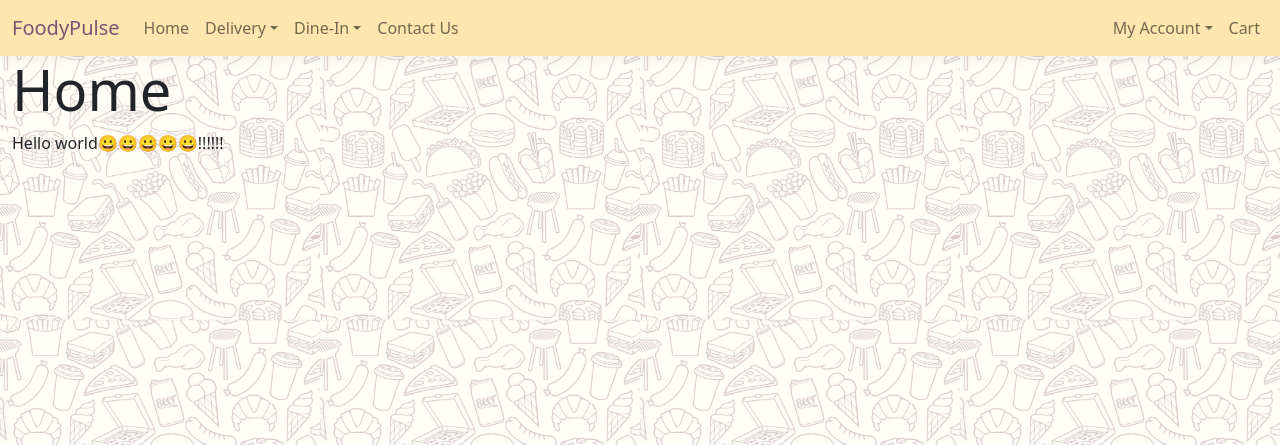
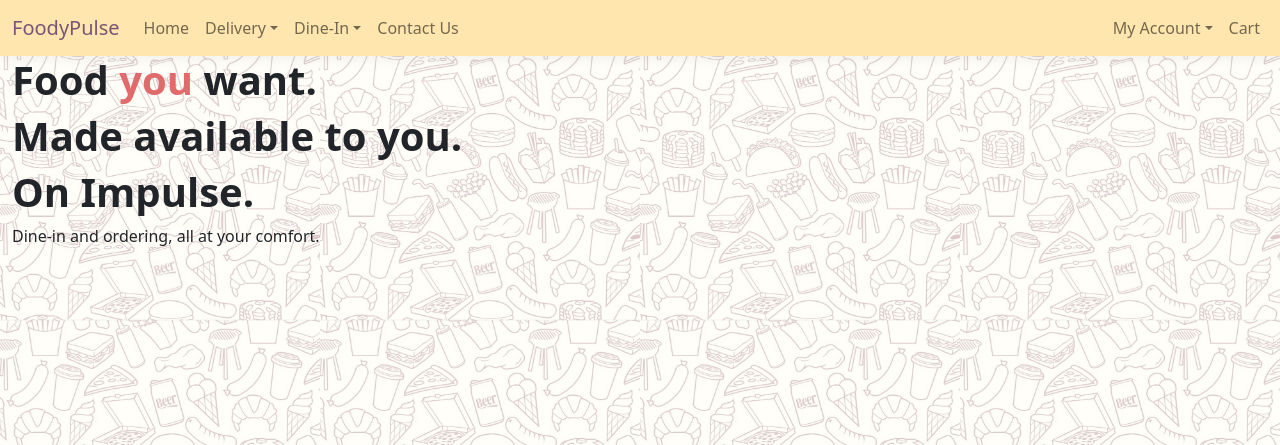
Before and after one commit to ashlilies/appdpj, a Flask app: page / in a window 1280 px wide. Shown: the top 445 px of the page. Run offline with Flask 2, Linux system fonts and the light colour scheme; some libraries are stand-ins or nearby versions.

Commit message:
Work on home page

```diff
--- a/src/application/templates/base.html
+++ b/src/application/templates/base.html
@@ -10,6 +10,9 @@
 
     <!-- Our customized base CSS - ashlee -->
     <link rel="stylesheet" href={{ url_for("static", filename="base/base.css") }}>
+
+    <!-- Any custom stuff for the heads -->
+    {% block head %}{% endblock %}
 </head>
 <body>
 {% block navbar %}
--- a/src/application/templates/home.html
+++ b/src/application/templates/home.html
@@ -1,7 +1,22 @@
 {% extends "base.html" %}
 {% block title %}Library Loan System - Home{% endblock %}
 
+{% block head %}
+<style>
+    h1 {
+        font-weight: bold;
+    }
+    h1>#emphasis {
+        color: #E16B6B;
+    }
+</style>
+{% endblock %}
+
 {% block content %}
-<h1 class="display-4">Home</h1>
-<p>Hello world😀😀😀😀😀!!!!!!</p>
+<div id="left-home-text">
+    <h1>Food <span id="emphasis">you</span> want.</h1>
+    <h1>Made available to you.</h1>
+    <h1>On Impulse.</h1>
+    <p>Dine-in and ordering, all at your comfort.</p>
+</div>
 {% endblock %}
```
